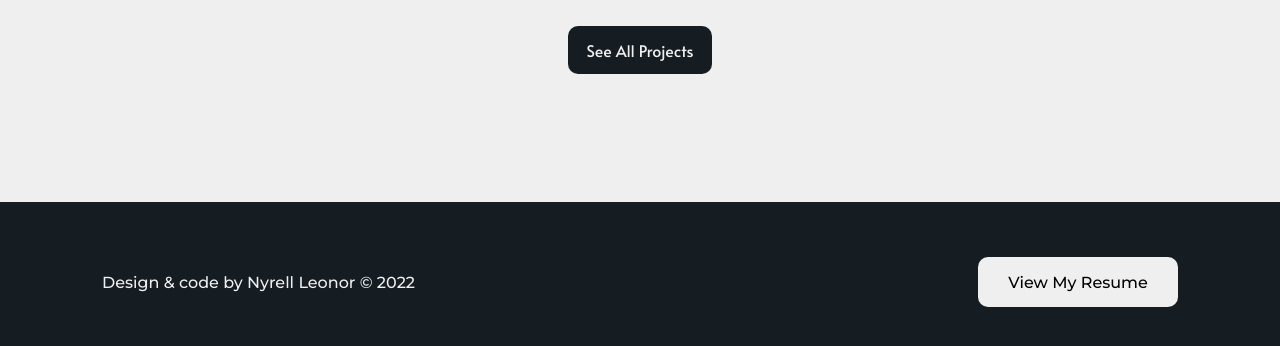
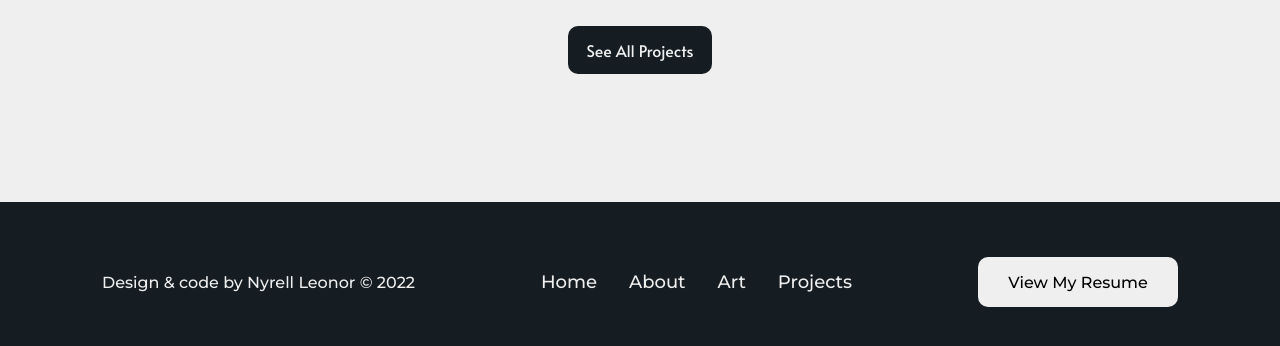
Before and after one commit to nyrellcl/website-portfolio, a website: page index.html in a window 1280 px wide. Shown: the part 1471-1817 px from the top of the page. Drawn offline with nearby package versions, Linux system fonts and the light colour scheme.

Commit message:
style files

```diff
--- a/about/about-sass/about.scss
+++ b/about/about-sass/about.scss
@@ -249,7 +249,9 @@
             gap: 1.5rem;
             height: inherit;
             justify-content: space-evenly;
-
+            a{
+                color: $deep-blue;
+            }
             &__list {
                 display: flex;
                 flex-direction: column;
@@ -458,9 +460,6 @@
 
         .footer-bar {
             flex-direction: row;
-            a{
-                color: $deep-blue;
-            }
             .resume-btn{
                 transition: all 350ms ease-in-out;
                 &:hover{
--- a/art/art-scss/art.scss
+++ b/art/art-scss/art.scss
@@ -291,7 +291,9 @@
             gap: 1.5rem;
             height: inherit;
             justify-content: space-evenly;
-
+            a{
+                color: $deep-blue;
+            }
             &__list {
                 display: flex;
                 flex-direction: column;
@@ -517,9 +519,6 @@
 
         .footer-bar {
             flex-direction: row;
-            a{
-                color: $deep-blue;
-            }
 
             .resume-btn {
                 transition: all 350ms ease-in-out;
--- a/index-sass/index.scss
+++ b/index-sass/index.scss
@@ -307,6 +307,9 @@ body {
             gap: 1.5rem;
             height: inherit;
             justify-content: space-evenly;
+            a{
+                color: $deep-blue;
+            }
 
             &__list {
                 display: flex;
@@ -589,9 +592,6 @@ body {
 
         .footer-bar {
             flex-direction: row;
-            a{
-                color: $deep-blue;
-            }
             .resume-btn{
                 transition: all 350ms ease-in-out;
                 &:hover{
--- a/projects/projects-sass/projects.scss
+++ b/projects/projects-sass/projects.scss
@@ -254,6 +254,9 @@
             gap: 1.5rem;
             height: inherit;
             justify-content: space-evenly;
+            a{
+                color: $deep-blue;
+            }
 
             &__list {
                 display: flex;
```
Also changed, not shown: about/about-sass/about.css, art/art-scss/art.css, index-sass/index.css, projects/projects-sass/projects.css, 4 other files.
